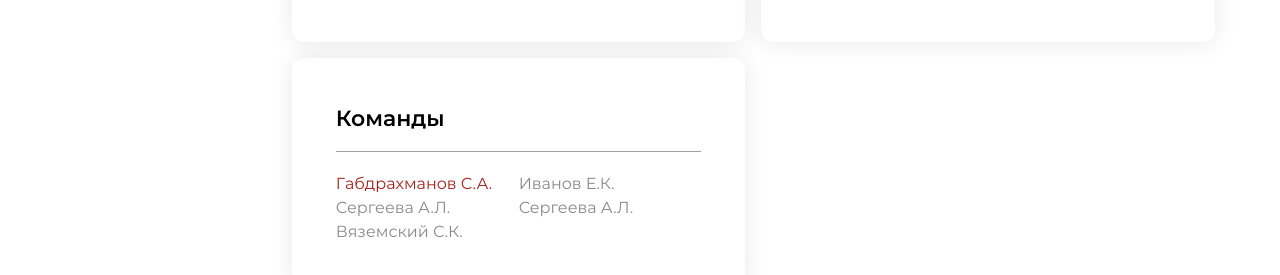
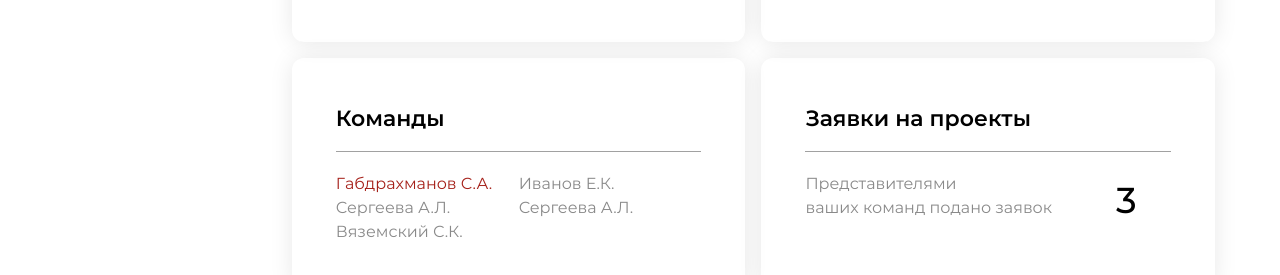
Before and after one commit to AngW1SH/Registry, a Next.js app in the folder client/: page /user in a window 1280 px wide. Shown: the part 589-864 px from the top of the page. Built offline with nearby package versions, Linux system fonts and the light colour scheme; no server answers.

Commit message:
Add UserRequestsPreview

```diff
--- a/client/src/pagesLayer/User/ui/UserHomePage.tsx
+++ b/client/src/pagesLayer/User/ui/UserHomePage.tsx
@@ -2,6 +2,7 @@ import { UserHero } from "@/widgets/UserHero";
 import {
   UserFormsPreview,
   UserProfilePreview,
+  UserRequestsPreview,
   UserTeamsPreview,
 } from "@/widgets/UserPreview";
 import { FC } from "react";
@@ -14,6 +15,7 @@ const UserHomePage: FC<UserHomePageProps> = () => {
       <UserProfilePreview className="col-span-3" />
       <UserFormsPreview className="col-span-3" />
       <UserTeamsPreview className="col-span-3" />
+      <UserRequestsPreview className="col-span-3" />
     </div>
   );
 };
--- a/client/src/widgets/UserPreview/index.ts
+++ b/client/src/widgets/UserPreview/index.ts
@@ -1,5 +1,11 @@
 import UserProfilePreview from "./ui/UserProfilePreview";
 import UserFormsPreview from "./ui/UserFormsPreview";
 import UserTeamsPreview from "./ui/UserTeamsPreview";
+import UserRequestsPreview from "./ui/UserRequestsPreview";
 
-export { UserProfilePreview, UserFormsPreview, UserTeamsPreview };
+export {
+  UserProfilePreview,
+  UserFormsPreview,
+  UserTeamsPreview,
+  UserRequestsPreview,
+};
--- a/client/src/widgets/UserPreview/ui/UserFormsPreview.tsx
+++ b/client/src/widgets/UserPreview/ui/UserFormsPreview.tsx
@@ -11,7 +11,7 @@ const UserFormsPreview: FC<UserFormsPreviewProps> = ({ className }) => {
     <NamedBlock className={className} title={"Анкеты"}>
       <div className="flex h-full flex-col items-start">
         <div className="flex items-end">
-          <p className="text-[#898989]">Вы заполнили анкет </p>
+          <p className="font-[0.9375rem] text-[#898989]">Вы заполнили анкет </p>
           <div className="pr-16" />
           <p className="flex items-center justify-center text-4xl font-medium">
             1
--- /dev/null
+++ b/client/src/widgets/UserPreview/ui/UserRequestsPreview.tsx
@@ -0,0 +1,28 @@
+import { Button, NamedBlock } from "@/shared/ui";
+import { FC } from "react";
+
+interface UserRequestsPreviewProps {
+  className?: string;
+}
+
+const UserRequestsPreview: FC<UserRequestsPreviewProps> = ({ className }) => {
+  return (
+    <NamedBlock className={className} title={"Заявки на проекты"}>
+      <div className="flex h-full flex-col items-start">
+        <div className="flex items-end">
+          <p className="font-[0.9375rem] text-[#898989]">
+            Представителями
+            <br />
+            ваших команд подано заявок
+          </p>
+          <div className="pr-16" />
+          <p className="flex items-center justify-center text-4xl font-medium">
+            3
+          </p>
+        </div>
+      </div>
+    </NamedBlock>
+  );
+};
+
+export default UserRequestsPreview;
```
